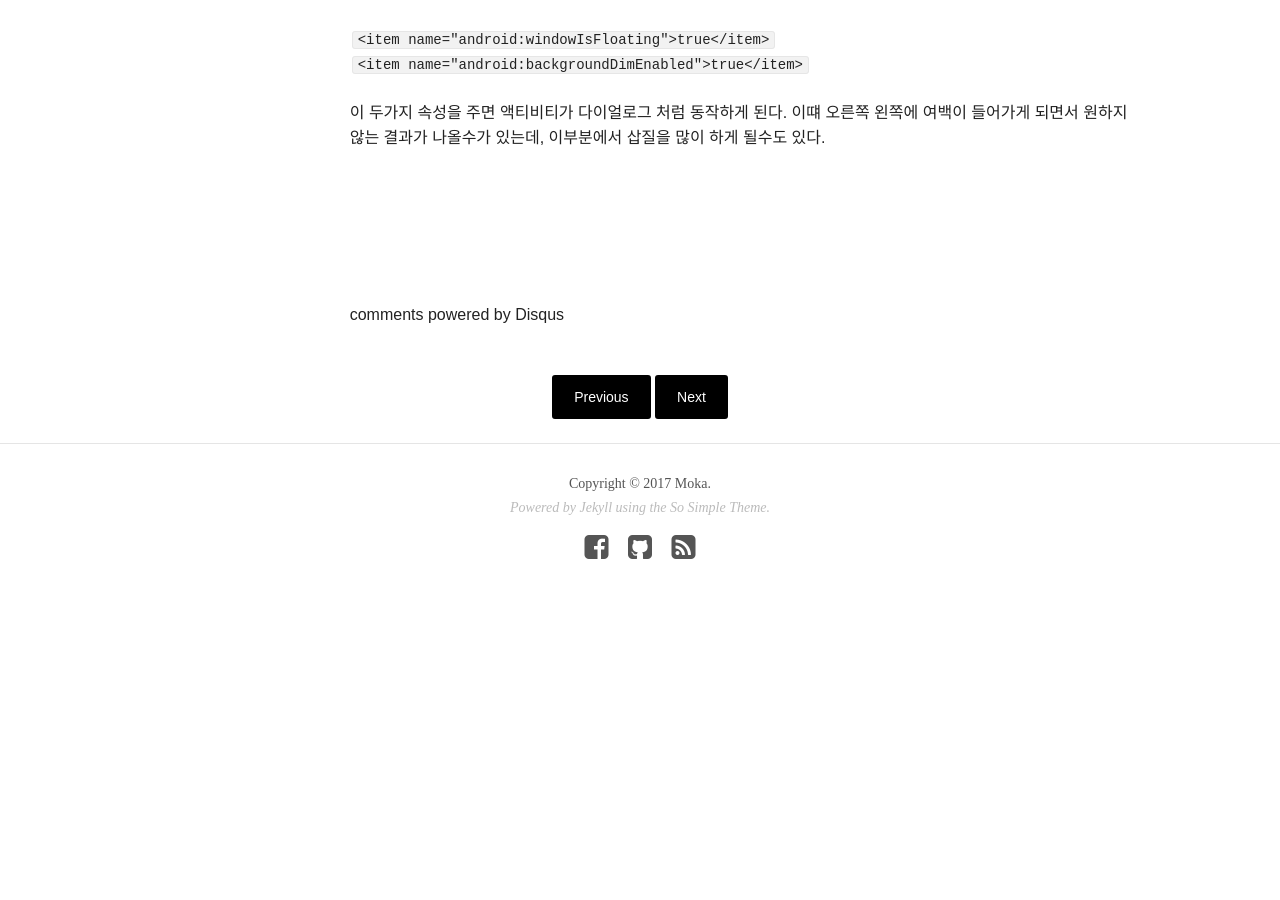
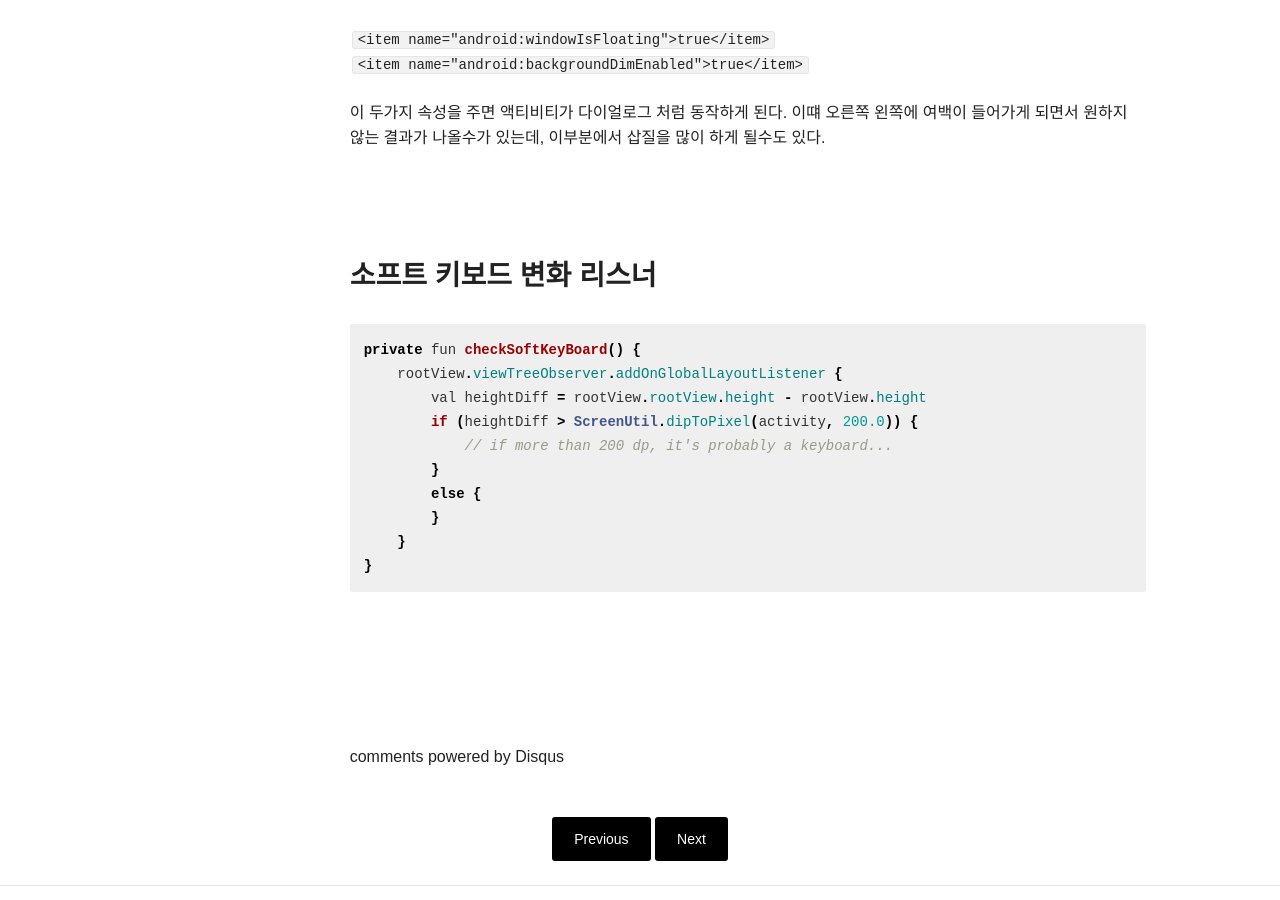
Before and after one commit to steadymoka/moka-a.github.io, a Jekyll site: the page built from _posts/android/2016-02-24-android-note-04.md, in a window 1280 px wide and 900 px high, scrolled down 3385 px. Built offline with Jekyll 4.4.1, drawn with Linux system fonts in a browser that asks for light colours; nearby versions of some CDN libraries; comment, search, counter and statistics services are not loaded; before the commit the page ends 4044 px from its top, so only the background shows below that.

Commit message:
android note posting

````diff
--- a/_posts/android/2016-02-24-android-note-04.md
+++ b/_posts/android/2016-02-24-android-note-04.md
@@ -98,3 +98,19 @@ CoordinatorLayout 을 최 상위에 사용하고, 내부에 AppBarLayout 과 Vie
 `<item name="android:backgroundDimEnabled">true</item>`
 
 이 두가지 속성을 주면 액티비티가 다이얼로그 처럼 동작하게 된다. 이떄 오른쪽 왼쪽에 여백이 들어가게 되면서 원하지 않는 결과가 나올수가 있는데, 이부분에서 삽질을 많이 하게 될수도 있다.
+
+<br><br>
+
+### 소프트 키보드 변화 리스너
+```java
+private fun checkSoftKeyBoard() {
+    rootView.viewTreeObserver.addOnGlobalLayoutListener {
+        val heightDiff = rootView.rootView.height - rootView.height
+        if (heightDiff > ScreenUtil.dipToPixel(activity, 200.0)) {
+            // if more than 200 dp, it's probably a keyboard...
+        }
+        else {
+        }
+    }
+}
+```
````
